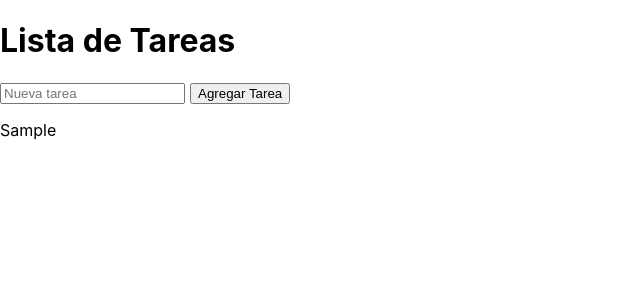
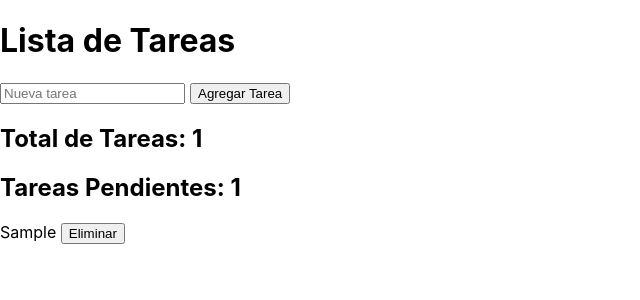
Before and after one commit to stzdiego/ED-A2, a React (Create React App) app in the folder my-app/: page / in a window 1280 px wide. Both pictures are taken after typing "Sample" into the empty fields and a click on the button "Agregar Tarea". Shown: the top 300 px of the page, without its empty margins (0-640 px from the left). Built offline with nearby package versions, Linux system fonts and the light colour scheme.

Commit message:
React_ListaTareasUpdate

```diff
--- a/my-app/src/Components/TodoApp.jsx
+++ b/my-app/src/Components/TodoApp.jsx
@@ -1,19 +1,18 @@
-import React, { useState } from 'react';
+import React from 'react';
 import TodoList from './TodoList'; // Importamos el componente TodoList
 import TodoForm from './TodoForm'; // Importamos el componente TodoForm
+import useTodo from '../Helpers/useTodo'; // Importamos el Custom Hook
 
 const TodoApp = () => {
-    const [todos, setTodos] = useState([]); // Estado para la lista de tareas
-
-    const addTodo = (newTodo) => {
-        setTodos([...todos, newTodo]); // Agrega la nueva tarea a la lista
-    };
+    const { todos, addTodo, deleteTodo, toggleTodo, countTodos, countPendingTodos } = useTodo(); // Usamos el Custom Hook
 
     return (
         <div>
             <h1>Lista de Tareas</h1>
             <TodoForm addTodo={addTodo} /> {/* Pasamos la función addTodo como prop */}
-            <TodoList todos={todos} /> {/* Pasamos la lista de tareas como prop */}
+            <h2>Total de Tareas: {countTodos()}</h2>
+            <h2>Tareas Pendientes: {countPendingTodos()}</h2>
+            <TodoList todos={todos} deleteTodo={deleteTodo} toggleTodo={toggleTodo} /> {/* Pasamos las funciones como props */}
         </div>
     );
 };
--- a/my-app/src/Components/TodoList.jsx
+++ b/my-app/src/Components/TodoList.jsx
@@ -1,10 +1,13 @@
 import React from 'react';
 
-const TodoList = ({ todos }) => {
+const TodoList = ({ todos, deleteTodo, toggleTodo }) => {
     return (
         <ul>
             {todos.map((todo, index) => (
-                <li key={index}>{todo}</li> // Mostramos cada tarea
+                <li key={index} style={{ textDecoration: todo.completed ? 'line-through' : 'none' }}>
+                    <span onClick={() => toggleTodo(index)}>{todo.text}</span> {/* Alternar estado de completado */}
+                    <button onClick={() => deleteTodo(index)}>Eliminar</button> {/* Botón para eliminar tarea */}
+                </li>
             ))}
         </ul>
     );
--- /dev/null
+++ b/my-app/src/Helpers/useTodo.js
@@ -0,0 +1,34 @@
+import { useState } from 'react';
+
+const useTodo = () => {
+    const [todos, setTodos] = useState([]); // Estado para la lista de tareas
+
+    const addTodo = (newTodo) => {
+        setTodos([...todos, { text: newTodo, completed: false }]); // Agrega la nueva tarea como un objeto
+    };
+
+    const deleteTodo = (index) => {
+        setTodos(todos.filter((_, i) => i !== index)); // Elimina la tarea en el índice especificado
+    };
+
+    const toggleTodo = (index) => {
+        setTodos(todos.map((todo, i) =>
+            i === index ? { ...todo, completed: !todo.completed } : todo
+        )); // Alterna el estado de completado
+    };
+
+    const countTodos = () => todos.length; // Cuenta total de tareas
+
+    const countPendingTodos = () => todos.filter(todo => !todo.completed).length; // Cuenta de tareas pendientes
+
+    return {
+        todos,
+        addTodo,
+        deleteTodo,
+        toggleTodo,
+        countTodos,
+        countPendingTodos,
+    };
+};
+
+export default useTodo;
--- a/my-app/src/index.css
+++ b/my-app/src/index.css
@@ -28,3 +28,7 @@ form {
 input {
   margin-right: 5px;
 }
+
+span {
+  cursor: pointer;
+}
```
